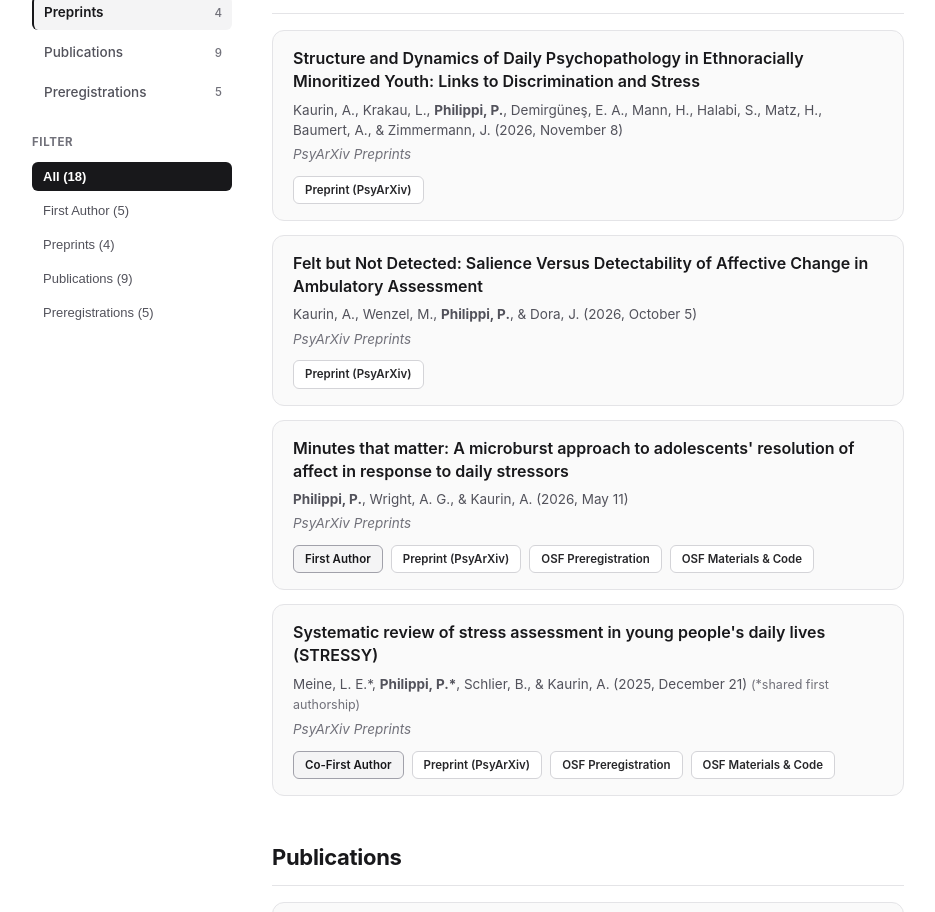
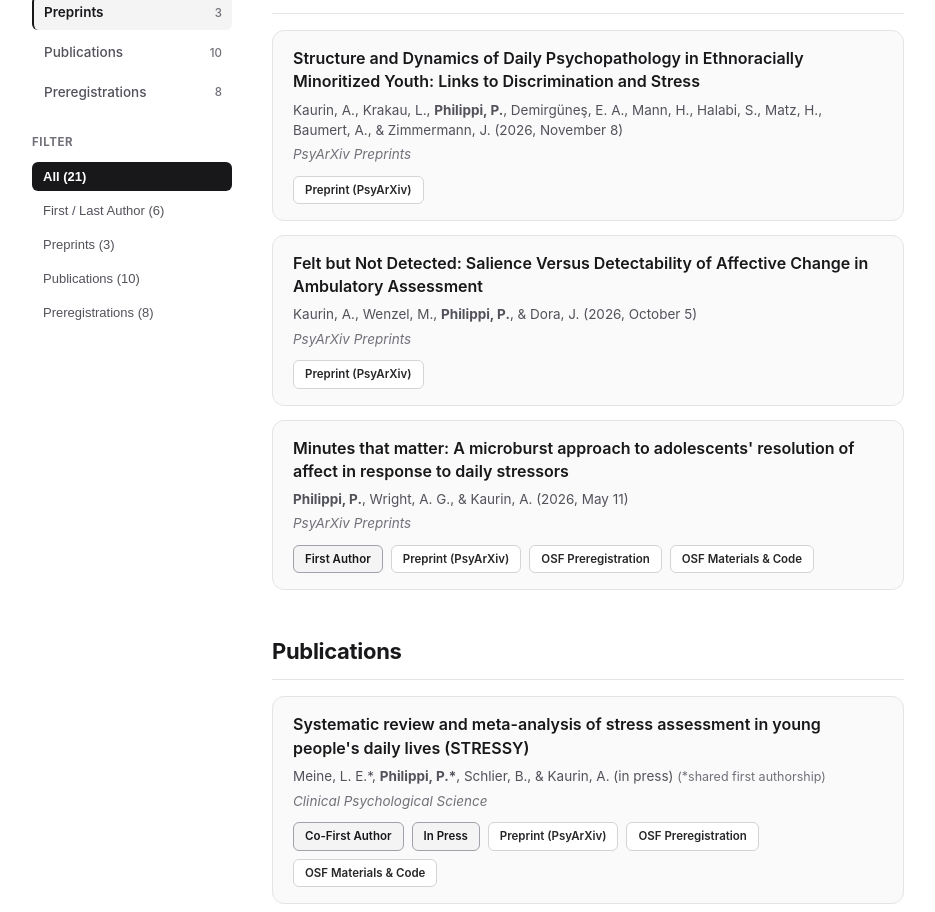
Before and after one commit to paulaphilippi/ws, a plain HTML site: page project-pages/publications.html in a window 1280 px wide. Shown: the part 298-1210 px from the top of the page, without its empty margins (172-1107 px from the left). Drawn offline with Linux system fonts and the light colour scheme.

Commit message:
Update publications (STRESSY in press, OSF preregistrations) and remove X links

```diff
--- a/project-pages/publications.html
+++ b/project-pages/publications.html
@@ -48,9 +48,6 @@
         <a class="icon-link" target="_blank" rel="noopener noreferrer" href="https://www.linkedin.com/in/paula-philippi-b06030440/" title="LinkedIn">
           <img src="../assets/icons/linkedin.svg" class="footer-icon" alt="LinkedIn"/>
         </a>
-        <a class="icon-link" target="_blank" rel="noopener noreferrer" href="https://twitter.com/philippi_paula" title="X (Twitter)">
-          <img src="../assets/icons/X.svg" class="footer-icon" alt="X (Twitter)"/>
-        </a>
       </div>
     </div>
 
@@ -76,26 +73,26 @@
               <div class="sidebar-heading">Contents</div>
               <a href="#preprints" class="toc-link active">
                 <span>Preprints</span>
-                <span class="toc-count">4</span>
+                <span class="toc-count">3</span>
               </a>
               <a href="#publications" class="toc-link">
                 <span>Publications</span>
-                <span class="toc-count">9</span>
+                <span class="toc-count">10</span>
               </a>
               <a href="#preregistrations" class="toc-link">
                 <span>Preregistrations</span>
-                <span class="toc-count">5</span>
+                <span class="toc-count">8</span>
               </a>
             </nav>
 
             <div class="filter-group">
               <div class="sidebar-heading">Filter</div>
               <div class="filter-bar">
-                <button class="filter-btn active" data-filter="all">All (18)</button>
-                <button class="filter-btn" data-filter="lead">First Author (5)</button>
-                <button class="filter-btn" data-filter="preprints">Preprints (4)</button>
-                <button class="filter-btn" data-filter="articles">Publications (9)</button>
-                <button class="filter-btn" data-filter="preregistrations">Preregistrations (5)</button>
+                <button class="filter-btn active" data-filter="all">All (21)</button>
+                <button class="filter-btn" data-filter="lead">First / Last Author (6)</button>
+                <button class="filter-btn" data-filter="preprints">Preprints (3)</button>
+                <button class="filter-btn" data-filter="articles">Publications (10)</button>
+                <button class="filter-btn" data-filter="preregistrations">Preregistrations (8)</button>
               </div>
             </div>
           </aside>
@@ -148,24 +145,6 @@
                   </div>
                 </div>
 
-                <div class="pub-card is-lead" data-category="preprints">
-                  <div class="pub-title">Systematic review of stress assessment in young people's daily lives (STRESSY)</div>
-                  <div class="pub-authors">Meine, L. E.*, <strong>Philippi, P.*</strong>, Schlier, B., &amp; Kaurin, A. (2025, December 21) <span style="color: #71717a; font-size: 12.5px;">(*shared first authorship)</span></div>
-                  <div class="pub-journal">PsyArXiv Preprints</div>
-                  <div class="badge-container">
-                    <span class="badge badge-lead">Co-First Author</span>
-                    <a href="https://doi.org/10.31234/osf.io/qncpx_v1" target="_blank" rel="noopener noreferrer" class="badge">
-                      <span>Preprint (PsyArXiv)</span>
-                    </a>
-                    <a href="https://doi.org/10.17605/OSF.IO/CXPMW" target="_blank" rel="noopener noreferrer" class="badge">
-                      <span>OSF Preregistration</span>
-                    </a>
-                    <a href="https://osf.io/cxpmw" target="_blank" rel="noopener noreferrer" class="badge">
-                      <span>OSF Materials & Code</span>
-                    </a>
-                  </div>
-                </div>
-
               </div>
             </section>
 
@@ -174,6 +153,25 @@
               <span class="subheader-text pub-section-header">Publications</span>
               <div class="pub-list">
 
+                <div class="pub-card is-lead" data-category="articles">
+                  <div class="pub-title">Systematic review and meta-analysis of stress assessment in young people's daily lives (STRESSY)</div>
+                  <div class="pub-authors">Meine, L. E.*, <strong>Philippi, P.*</strong>, Schlier, B., &amp; Kaurin, A. (in press) <span style="color: #71717a; font-size: 12.5px;">(*shared first authorship)</span></div>
+                  <div class="pub-journal">Clinical Psychological Science</div>
+                  <div class="badge-container">
+                    <span class="badge badge-lead">Co-First Author</span>
+                    <span class="badge badge-lead">In Press</span>
+                    <a href="https://doi.org/10.31234/osf.io/qncpx_v1" target="_blank" rel="noopener noreferrer" class="badge">
+                      <span>Preprint (PsyArXiv)</span>
+                    </a>
+                    <a href="https://doi.org/10.17605/OSF.IO/CXPMW" target="_blank" rel="noopener noreferrer" class="badge">
+                      <span>OSF Preregistration</span>
+                    </a>
+                    <a href="https://osf.io/cxpmw" target="_blank" rel="noopener noreferrer" class="badge">
+                      <span>OSF Materials &amp; Code</span>
+                    </a>
+                  </div>
+                </div>
+
                 <div class="pub-card" data-category="articles">
                   <div class="pub-title">Daily manifestations of maladaptive personality traits and loneliness across social contexts in youth</div>
                   <div class="pub-authors">Wicher, C. L., Buecker, S., <strong>Philippi, P.</strong>, & Kaurin, A. (2025)</div>
@@ -181,6 +179,9 @@
                   <div class="badge-container">
                     <a href="https://doi.org/10.1017/S0954579426101230" target="_blank" rel="noopener noreferrer" class="badge">
                       <span>DOI</span>
+                    </a>
+                    <a href="https://doi.org/10.17605/OSF.IO/XPTUV" target="_blank" rel="noopener noreferrer" class="badge">
+                      <span>OSF Preregistration</span>
                     </a>
                   </div>
                 </div>
@@ -199,11 +200,12 @@
                   </div>
                 </div>
 
-                <div class="pub-card" data-category="articles">
+                <div class="pub-card is-lead" data-category="articles">
                   <div class="pub-title">Examining everyday emotion regulation as an ability: Emotion regulation monitoring, but not general strategy implementation ability, is significantly associated with affective well-being in daily life</div>
-                  <div class="pub-authors">Wenzel, M., <strong>Philippi, P.</strong>, & Kaurin, A. (2025)</div>
+                  <div class="pub-authors">Wenzel, M., <strong>Philippi, P.*</strong>, &amp; Kaurin, A.* (2025) <span style="color: #71717a; font-size: 12.5px;">(*shared last authorship)</span></div>
                   <div class="pub-journal">European Journal of Personality</div>
                   <div class="badge-container">
+                    <span class="badge badge-lead">Co-Last Author</span>
                     <a href="https://doi.org/10.1177/08902070251332665" target="_blank" rel="noopener noreferrer" class="badge">
                       <span>DOI</span>
                     </a>
@@ -287,11 +289,44 @@
               <div class="pub-list">
 
                 <div class="pub-card" data-category="preregistrations">
+                  <div class="pub-title">How Does Momentary Well-Being Change in the Minutes Surrounding Positive and Negative Daily Events? A High-Temporal Resolution Study</div>
+                  <div class="pub-authors">Haehner, P., Schellenberg, L., <strong>Philippi, P.</strong>, Höller, I., &amp; Kaurin, A. (2026, October 27)</div>
+                  <div class="pub-journal">Open Science Framework (OSF)</div>
+                  <div class="badge-container">
+                    <a href="https://doi.org/10.17605/OSF.IO/K8YDS" target="_blank" rel="noopener noreferrer" class="badge">
+                      <span>OSF Preregistration</span>
+                    </a>
+                  </div>
+                </div>
+
+                <div class="pub-card" data-category="preregistrations">
                   <div class="pub-title">Enhancing Irritability Assessment in Youth: The Added Value of Capturing Temporal Dynamics and Daily Stressful Events</div>
-                  <div class="pub-authors">Dietsche, A., <strong>Philippi, P.</strong>, Henninger, M., Urben, S., Kaurin, A., & Mürner-Lavanchy, I. (2025, May)</div>
+                  <div class="pub-authors">Dietsche, A., <strong>Philippi, P.</strong>, Henninger, M., Urben, S., Kaurin, A., & Mürner-Lavanchy, I. (2025, May 2)</div>
                   <div class="pub-journal">Open Science Framework (OSF)</div>
                   <div class="badge-container">
                     <a href="https://doi.org/10.17605/OSF.IO/U4PXC" target="_blank" rel="noopener noreferrer" class="badge">
+                      <span>OSF Preregistration</span>
+                    </a>
+                  </div>
+                </div>
+
+                <div class="pub-card" data-category="preregistrations">
+                  <div class="pub-title">Affective Dysregulation in Paranoid Youth: Findings from a Microburst-Enhanced Ambulatory Assessment Study?</div>
+                  <div class="pub-authors">Schlier, B., <strong>Philippi, P.</strong>, &amp; Kaurin, A. (2025, March 28)</div>
+                  <div class="pub-journal">Open Science Framework (OSF)</div>
+                  <div class="badge-container">
+                    <a href="https://doi.org/10.17605/OSF.IO/TF9ZR" target="_blank" rel="noopener noreferrer" class="badge">
+                      <span>OSF Preregistration</span>
+                    </a>
+                  </div>
+                </div>
+
+                <div class="pub-card" data-category="preregistrations">
+                  <div class="pub-title">Daily Manifestations of Maladaptive Personality Traits and Loneliness across Social Contexts in Youth</div>
+                  <div class="pub-authors">Wicher, C. L., Buecker, S., <strong>Philippi, P.</strong>, &amp; Kaurin, A. (2025, March 12)</div>
+                  <div class="pub-journal">Open Science Framework (OSF)</div>
+                  <div class="badge-container">
+                    <a href="https://doi.org/10.17605/OSF.IO/XPTUV" target="_blank" rel="noopener noreferrer" class="badge">
                       <span>OSF Preregistration</span>
                     </a>
                   </div>
@@ -373,9 +408,6 @@
         <a class="icon-link" target="_blank" rel="noopener noreferrer" href="https://www.linkedin.com/in/paula-philippi-b06030440/" title="LinkedIn">
           <img src="../assets/icons/linkedin.svg" class="footer-icon" alt="LinkedIn"/>
         </a>
-        <a class="icon-link" target="_blank" rel="noopener noreferrer" href="https://twitter.com/philippi_paula" title="X (Twitter)">
-          <img src="../assets/icons/X.svg" class="footer-icon" alt="X (Twitter)"/>
-        </a>
       </div>
       <div class="footer-meta">
         <span>© 2026 Paula Philippi</span>
```
Also changed, not shown: index.html (+4 -6 lines), project-pages/cv.html (+0 -6 lines), project-pages/imprint.html (+0 -6 lines), project-pages/projects.html (+3 -8 lines), project-pages/slides.html (+0 -6 lines), assets/icons/X.svg (deleted).
